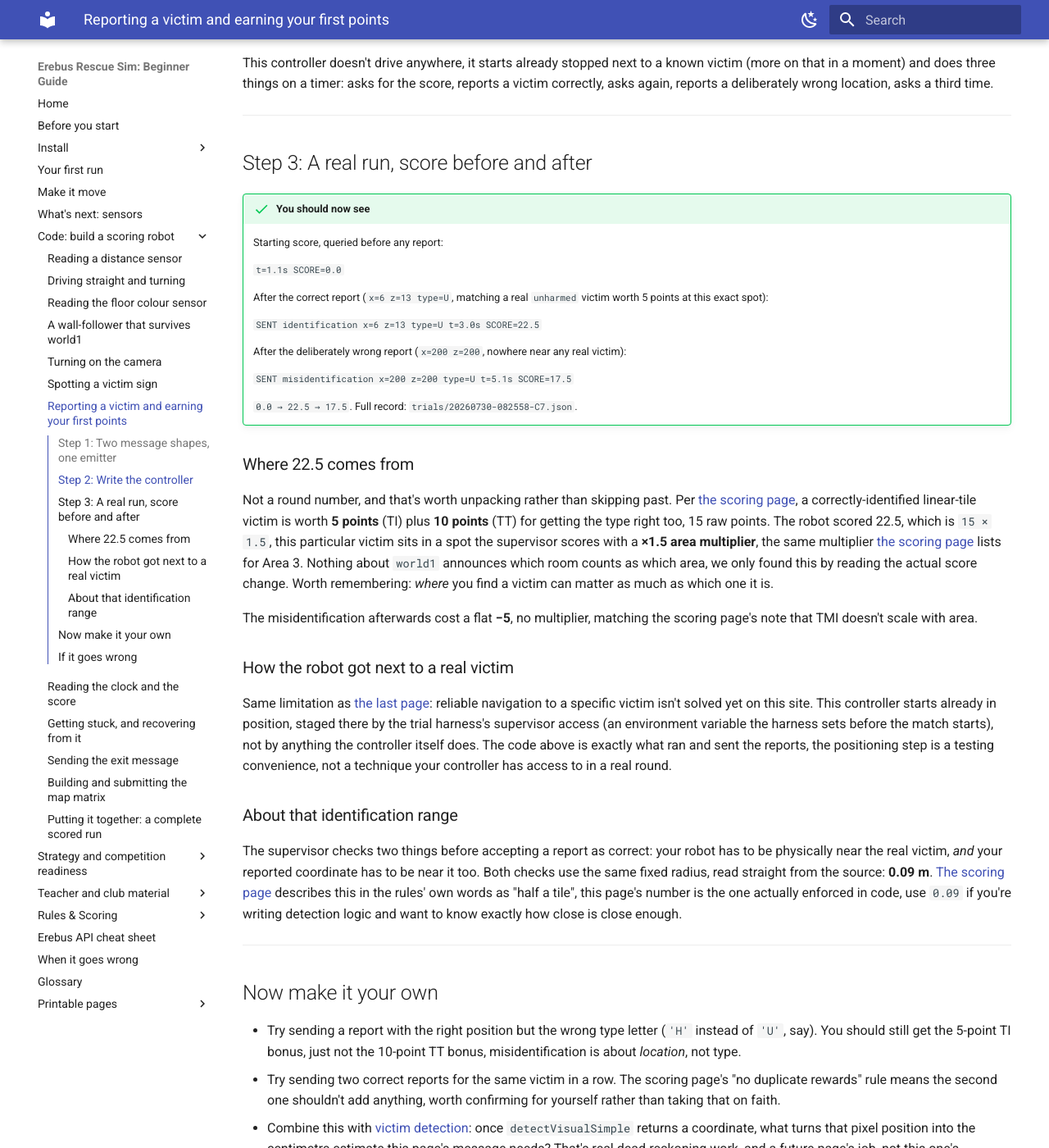
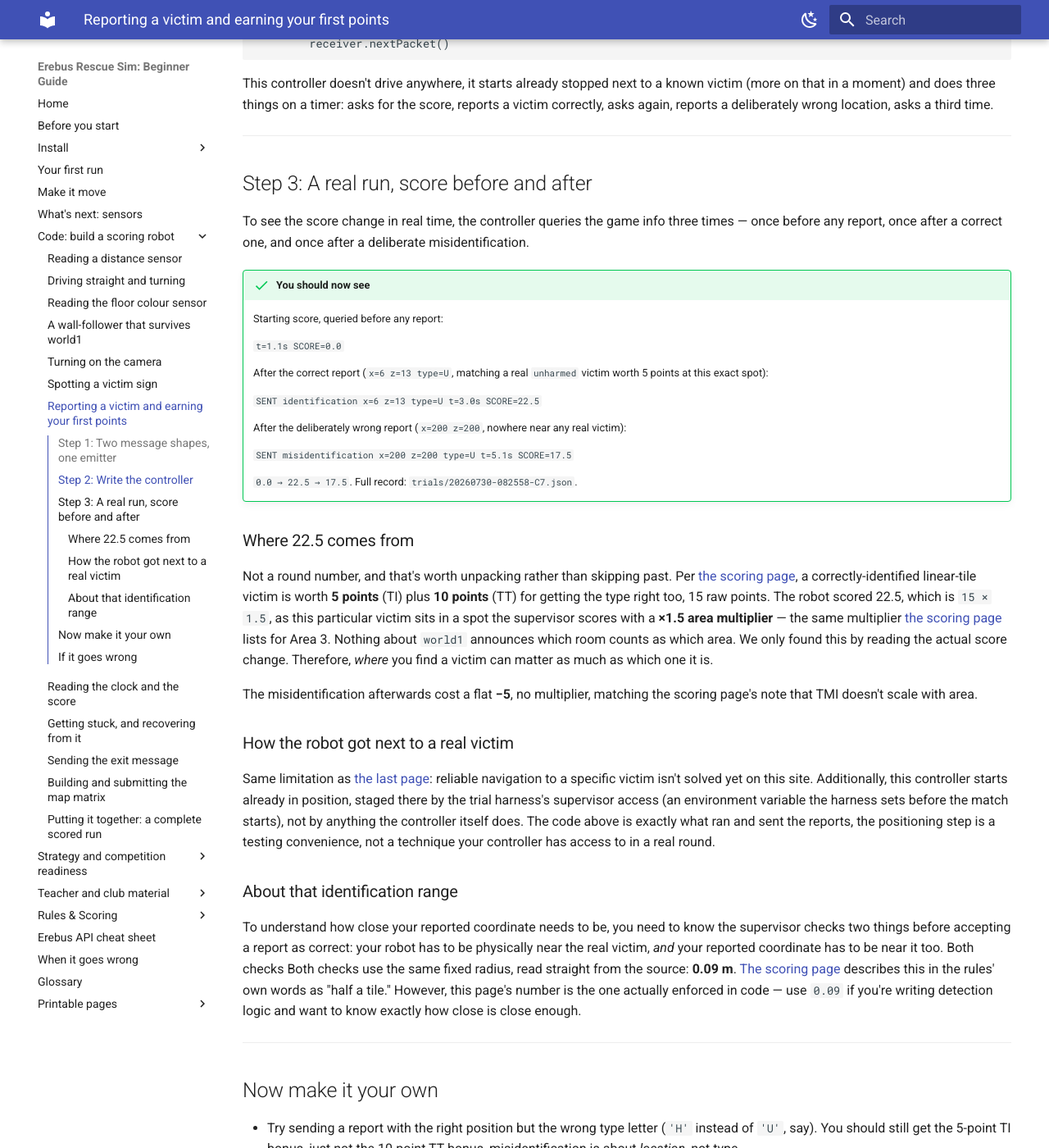
Before and after one commit to talkingj/rcja-rescue-sim-resources, an MkDocs documentation site: the page built from docs/code-reporting.md, in a window 1280 px wide and 1400 px high, scrolled down 1891 px. Shown: the whole window at 82% size. Built offline with MkDocs 1.6.1 and Material for MkDocs 9.7.7, drawn with Linux system fonts in a browser that asks for light colours; some of the changed text lies outside the part shown.

Commit message:
style: rewrite code-reporting.md in guide voice
Splices fixed: 1. Connectors added: 3. Purpose-first openers: 2.
Spelling: US -> AU, 0 words.
Preservation gate: pass (code blocks, numbers, links, admonitions intact).

```diff
--- a/docs/code-reporting.md
+++ b/docs/code-reporting.md
@@ -1,8 +1,9 @@
 # Reporting a victim and earning your first points
 
-This page takes the sign your robot can already spot ([last page](code-victim-detection.md)) and
-turns it into actual score, the first page in this series where the number in the top corner of the
-Competition Controller moves because of something your code did. It takes about 20 minutes.
+To turn the sign your robot can already spot ([last page](code-victim-detection.md)) into actual
+score, this page shows you how to report it to the supervisor. It takes about 20 minutes and is
+the first page in this series where the number in the top corner of the Competition Controller
+moves because of something your code did.
 
 !!! note "Not adapted from a sample this time"
     There's no official `report_victim.py` sample to start from. The message format below was read
@@ -20,7 +21,7 @@ Your robot only has one way to talk to the supervisor: `emitter.send(bytes)`. Wh
 - **1 byte, the letter `G`**, a game-info request. The supervisor replies (via your `receiver`)
   with 16 bytes: `struct.pack("c f i i", b'G', score, time_left, real_time_left)`.
 - **9 bytes: two ints and a char**, a victim or hazmat report. `struct.pack('i i c', x_cm, z_cm,
-  type_char)`. The two ints are your **estimated position in whole centimetres**, not metres, that's
+  type_char)`. The two ints are your **estimated position in whole centimetres**, not metres — that's
   the detail most likely to trip you up. The char is the type: `'H'`/`'U'`/`'S'` for a harmed,
   unharmed, or stable victim, or one of the hazmat letters for a cognitive target.
 
@@ -97,6 +98,9 @@ asks again, reports a deliberately wrong location, asks a third time.
 
 ## Step 3: A real run, score before and after
 
+To see the score change in real time, the controller queries the game info three times — once before
+any report, once after a correct one, and once after a deliberate misidentification.
+
 !!! success "You should now see"
     Starting score, queried before any report:
 
@@ -125,12 +129,12 @@ asks again, reports a deliberately wrong location, asks a third time.
 
 Not a round number, and that's worth unpacking rather than skipping past. Per
 [the scoring page](rules-scoring.md#point-values), a correctly-identified linear-tile victim is
-worth **5 points** (TI) plus **10 points** (TT) for getting the type right too, 15 raw points. The
-robot scored 22.5, which is `15 × 1.5`, this particular victim sits in a spot the supervisor scores
-with a **×1.5 area multiplier**, the same multiplier [the scoring page](rules-scoring.md#area-multipliers)
-lists for Area 3. Nothing about `world1` announces which room counts as which area, we only found
-this by reading the actual score change. Worth remembering: *where* you find a victim can matter as
-much as which one it is.
+worth **5 points** (TI) plus **10 points** (TT) for getting the type right too, 15 raw points.
+The robot scored 22.5, which is `15 × 1.5`, as this particular victim sits in a spot the supervisor
+scores with a **×1.5 area multiplier** — the same multiplier
+[the scoring page](rules-scoring.md#area-multipliers) lists for Area 3. Nothing about `world1`
+announces which room counts as which area. We only found this by reading the actual score change.
+Therefore, *where* you find a victim can matter as much as which one it is.
 
 The misidentification afterwards cost a flat **−5**, no multiplier, matching the scoring page's note
 that TMI doesn't scale with area.
@@ -138,20 +142,21 @@ that TMI doesn't scale with area.
 ### How the robot got next to a real victim
 
 Same limitation as [the last page](code-victim-detection.md): reliable navigation to a specific
-victim isn't solved yet on this site. This controller starts already in position, staged there by
-the trial harness's supervisor access (an environment variable the harness sets before the match
-starts), not by anything the controller itself does. The code above is exactly what ran and sent
+victim isn't solved yet on this site. Additionally, this controller starts already in position,
+staged there by the trial harness's supervisor access (an environment variable the harness sets
+before the match starts), not by anything the controller itself does. The code above is exactly what ran and sent
 the reports, the positioning step is a testing convenience, not a technique your controller has
 access to in a real round.
 
 ### About that identification range
 
-The supervisor checks two things before accepting a report as correct: your robot has to be
+To understand how close your reported coordinate needs to be, you need to know the supervisor
+checks two things before accepting a report as correct: your robot has to be
 physically near the real victim, *and* your reported coordinate has to be near it too. Both checks
-use the same fixed radius, read straight from the source: **0.09 m**. [The scoring
-page](rules-scoring.md#identifying-a-token-correctly) describes this in the rules' own words as
-"half a tile", this page's number is the one actually enforced in code, use `0.09` if you're writing
-detection logic and want to know exactly how close is close enough.
+Both checks use the same fixed radius, read straight from the source: **0.09 m**.
+[The scoring page](rules-scoring.md#identifying-a-token-correctly) describes this in the rules'
+own words as "half a tile." However, this page's number is the one actually enforced in code —
+use `0.09` if you're writing detection logic and want to know exactly how close is close enough.
 
 ---
 
```
